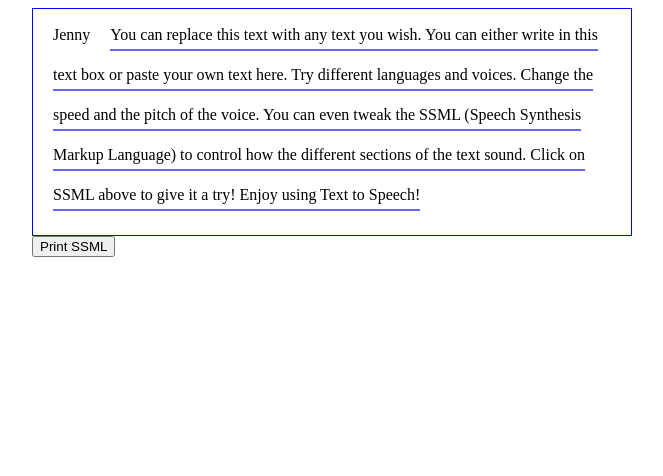
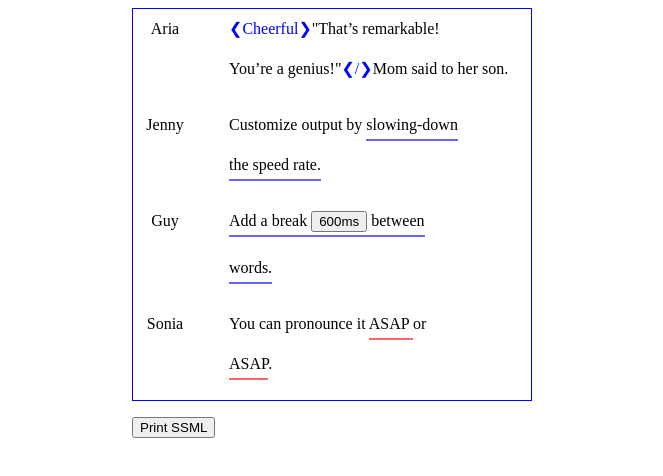
Before and after one commit to sormiston/ssml-html-transpilation-concept, a website with bundled scripts: page index.html in a window 1280 px wide. Shown: the whole page, without its empty margins (308-971 px from the left). Built offline with nearby package versions, Linux system fonts and the light colour scheme.

Commit message:
html structure for formatting voice blocks

```diff
--- a/index.html
+++ b/index.html
@@ -7,14 +7,14 @@
   <meta name="viewport" content="width=device-width, initial-scale=1.0" />
   <!-- <script type="module" defer src="dist/main.js"></script> -->
   <script type="module" defer src="dist/main.js"></script>
-  <link rel="stylesheet" href="style.css" />
+  <link rel="stylesheet" href="dist/styles/styles.css" />
   <title>Document</title>
 </head>
 
 <body>
   <div class="container">
     <div class="col-6">
-      <div contenteditable id="toHTML">
+      <div contenteditable class="ff-entry" id="toHTML">
       </div>
       <button id="print-ssml">Print SSML</button>
     </div>
--- a/src/main.ts
+++ b/src/main.ts
@@ -1,16 +1,17 @@
 import { transpileToHTML } from "./transpileToHTML.js";
 import { transpileToSSML } from "./transpileToSSML.js";
+
 
 const OPEN_SPEAK_TAG = `<speak xmlns="http://www.w3.org/2001/10/synthesis" xmlns:mstts="http://www.w3.org/2001/mstts" xmlns:emo="http://www.w3.org/2009/10/emotionml" version="1.0" xml:lang="en-US">`;
 const CLOSING_SPEAK_TAG = "</speak>";
 
 // REPRESENTS DATA FROM BACKEND, TEXT WITH SOME SSML DONE
 
-// const ssml = `<voice name="en-US-AriaNeural"><mstts:express-as style="Cheerful">"That’s remarkable! You’re a genius!"</mstts:express-as>Mom said to her son.</voice><voice name="en-US-JennyNeural">Customize output by <prosody rate="-40.00%"> slowing-down the speed rate.</prosody></voice><voice name="en-US-GuyNeural" ><prosody volume="+40.00%">Add a break <break time="600ms" /> between words.</prosody></voice><voice name="en-GB-SoniaNeural">You can pronounce it <say-as interpret-as="spell">ASAP </say-as>or <sub alias="as soon as possible">ASAP</sub>.</voice>`;
+const ssml = `<voice name="en-US-AriaNeural"><mstts:express-as style="Cheerful">"That’s remarkable! You’re a genius!"</mstts:express-as>Mom said to her son.</voice><voice name="en-US-JennyNeural">Customize output by <prosody rate="-40.00%"> slowing-down the speed rate.</prosody></voice><voice name="en-US-GuyNeural" ><prosody volume="+40.00%">Add a break <break time="600ms" /> between words.</prosody></voice><voice name="en-GB-SoniaNeural">You can pronounce it <say-as interpret-as="spell">ASAP </say-as>or <sub alias="as soon as possible">ASAP</sub>.</voice>`;
 
-const ssml = `<voice name="en-US-JennyNeural"><prosody rate="14%" pitch="10%">You can replace this text with any text you wish. You can either write in this text box or paste your own text here.
-Try different languages and voices. Change the speed and the pitch of the voice. You can even tweak the SSML (Speech Synthesis Markup Language) to control how the different sections of the text sound. Click on SSML above to give it a try!
-Enjoy using Text to Speech!</prosody></voice>`;
+// const ssml = `<voice name="en-US-JennyNeural"><prosody rate="14%" pitch="10%">You can replace this text with any text you wish. You can either write in this text box or paste your own text here.
+// Try different languages and voices. Change the speed and the pitch of the voice. You can even tweak the SSML (Speech Synthesis Markup Language) to control how the different sections of the text sound. Click on SSML above to give it a try!
+// Enjoy using Text to Speech!</prosody></voice>`;
 
 
 // PARSING + TRANSPILATION (SSML >> HTML)
@@ -34,7 +35,7 @@ function loadEditableSSML(doc: Document) {
 loadEditableSSML(ssmlDoc);
 const serializer = new XMLSerializer();
 
-// EVENT LISTENING?
+// DEMO STUFF -- EVENT LISTENING?
 function applyClickListener() {
   const div = document.querySelector("#toHTML");
   div?.addEventListener("click", (e) => console.log(e.target));
@@ -53,7 +54,7 @@ button?.addEventListener("click", () => {
   console.log("proof")
   console.log(ssmlDocProof);
   console.log("copy")
-    console.dir(derivedSSMLDoc)
+  console.dir(derivedSSMLDoc)
   // let ssmlString = OPEN_SPEAK_TAG
   // for (let i = 0; i < derivedSSMLDoc.length; i++) {
   //    let str = serializer.serializeToString(derivedSSMLDoc[i]);
--- a/style.css
+++ b/src/sass/styles.scss
@@ -3,14 +3,20 @@
 }
 
 .container {
-  width: 600px;
+  width: 400px;
   margin: 0 auto;
 }
 
+.ff-entry {
+  // padding: 6px 6px 20px 20px;
+  border: 1px solid blue;
 
-#toHTML {
-  padding: 6px 6px 20px 20px;
-  border: 1px solid blue;
+  .voice-block {
+    padding-left: 6rem;
+    :not(&:last-child) {
+      margin-bottom: 1rem;
+    }
+  }
  }
 
 .voice {
@@ -19,9 +25,13 @@
 
 .voice:before {
   content: attr(data-content);
-  height: 100%;
-  display: inline-block;
-  margin-right: 20px;
+  position: relative;
+  float: right;
+  right: calc(100% + 2rem);
+  width: 4rem;
+  text-align: center;
+  // height: 100%;
+  // display: inline-block;
 }
 
 .express-as:before {
--- a/src/transpileToHTML.ts
+++ b/src/transpileToHTML.ts
@@ -17,16 +17,7 @@ function createElementIterator(doc: XMLDocument) {
       } else return NodeFilter.FILTER_SKIP;
     },
   };
-  // const elementIteratorPreflight = document.createNodeIterator(
-  //   doc.firstElementChild!,
-  //   NodeFilter.SHOW_ELEMENT,
-  //   nodeFilter
-  // );
 
-  // let run
-  // while ((run = elementIteratorPreflight.nextNode())) {
-  //   console.log(run)
-  // }
   const elementIterator = document.createNodeIterator(
     doc.firstElementChild!,
     NodeFilter.SHOW_ELEMENT,
@@ -37,42 +28,35 @@ function createElementIterator(doc: XMLDocument) {
 
 function editPass(doc: XMLDocument) {
   const elementIterator = createElementIterator(doc);
-  // console.log(elementIterator.referenceNode);
   const src = elementIterator.nextNode() as Element;
   if (src === null) {
     console.log("done");
     return true;
   }
 
-  // const newTag =
-  //   src.tagName === "voice"
-  //     ? "div"
-  //     : src.tagName === "break"
-  //     ? "input"
-  //     : "span";
-
   const newTag = chooseHTMLTag(src.tagName);
-  const newElt = document.createElement(newTag);
+  let newElt = document.createElement(newTag);
 
   if (newElt instanceof HTMLDivElement) {
     attributeTransfer(src, newElt as HTMLDivElement);
   } else if (newElt instanceof HTMLSpanElement) {
     attributeTransfer(src, newElt as HTMLSpanElement);
   } else if (newElt instanceof HTMLInputElement) {
-      attributeTransfer(src, newElt as HTMLInputElement);
+    attributeTransfer(src, newElt as HTMLInputElement);
   }
-
 
   const children = src.childNodes;
   newElt.append(...children);
+
+  newElt = addNewParentage(src.tagName, newElt)
   src.replaceWith(newElt);
   return false;
 }
 
 function chooseHTMLTag(ssmlTag: string) {
   switch (ssmlTag) {
-    case SSML_TAGS.voice:
-      return HTML_TAGS.div;
+    // case SSML_TAGS.voice:
+    //   return HTML_TAGS.div;
     case SSML_TAGS.break:
       return HTML_TAGS.input;
     default:
@@ -92,7 +76,7 @@ function attributeTransfer(
   src: Element,
   target: HTMLInputElement
 ): HTMLInputElement;
-function attributeTransfer (src: Element, target: Element) {
+function attributeTransfer(src: Element, target: Element) {
   const attributes = src.attributes;
   for (const attr of attributes) {
     target.setAttribute(`ssml-${attr.name}`, attr.value);
@@ -128,6 +112,20 @@ function attributeTransfer (src: Element, target: Element) {
   return target;
 }
 
+function addNewParentage(ssmlTag: string, newElt: HTMLElement) {
+  switch (ssmlTag) {
+    case SSML_TAGS.voice:
+      const div1 = document.createElement('div');
+      div1.classList.add("voice-block")
+      const div2 = document.createElement('div');
+      div2.classList.add("block-placeholder")
+      div2.append(newElt)
+      div1.append(div2)
+      return div1
+    default:
+      return newElt;
+  }
+}
 const HTML_TAGS = {
   div: "div",
   span: "span",
```
Also changed, not shown: package.json (+10 -3 lines), 1 other file.
